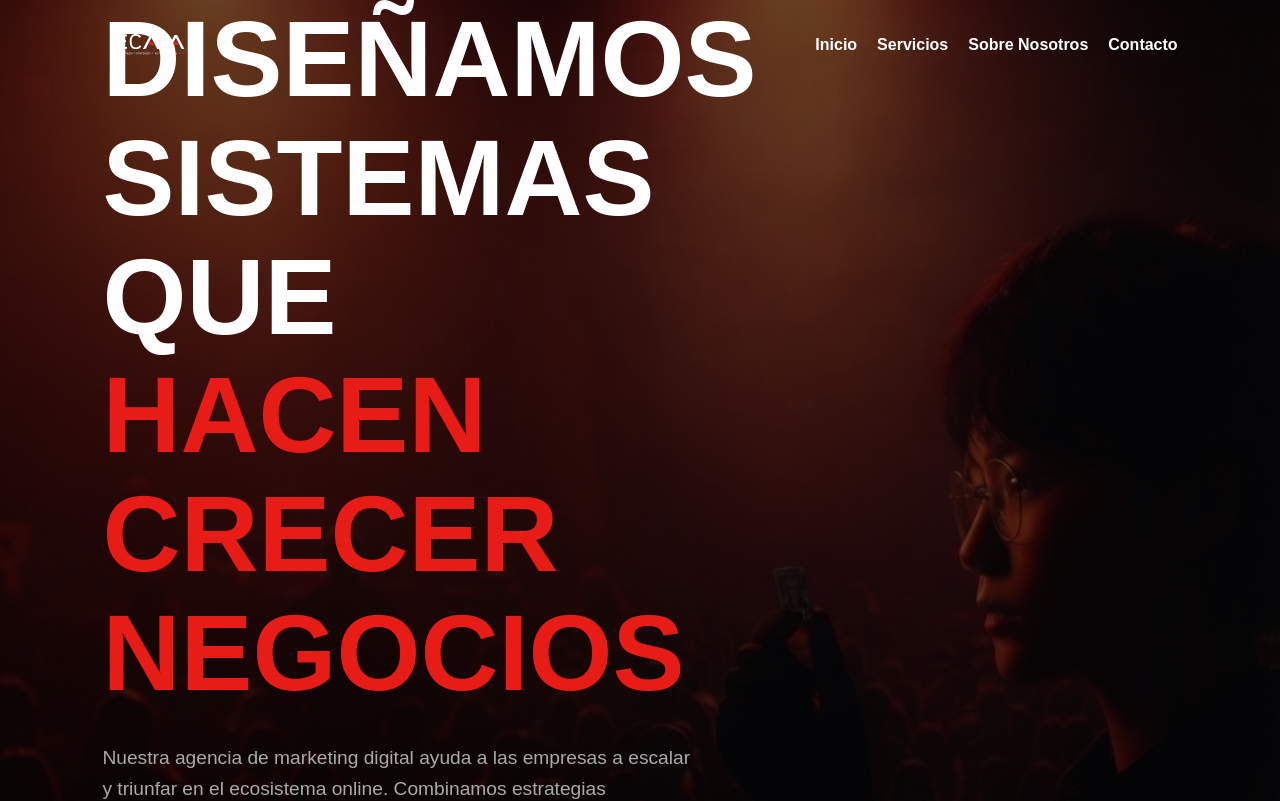
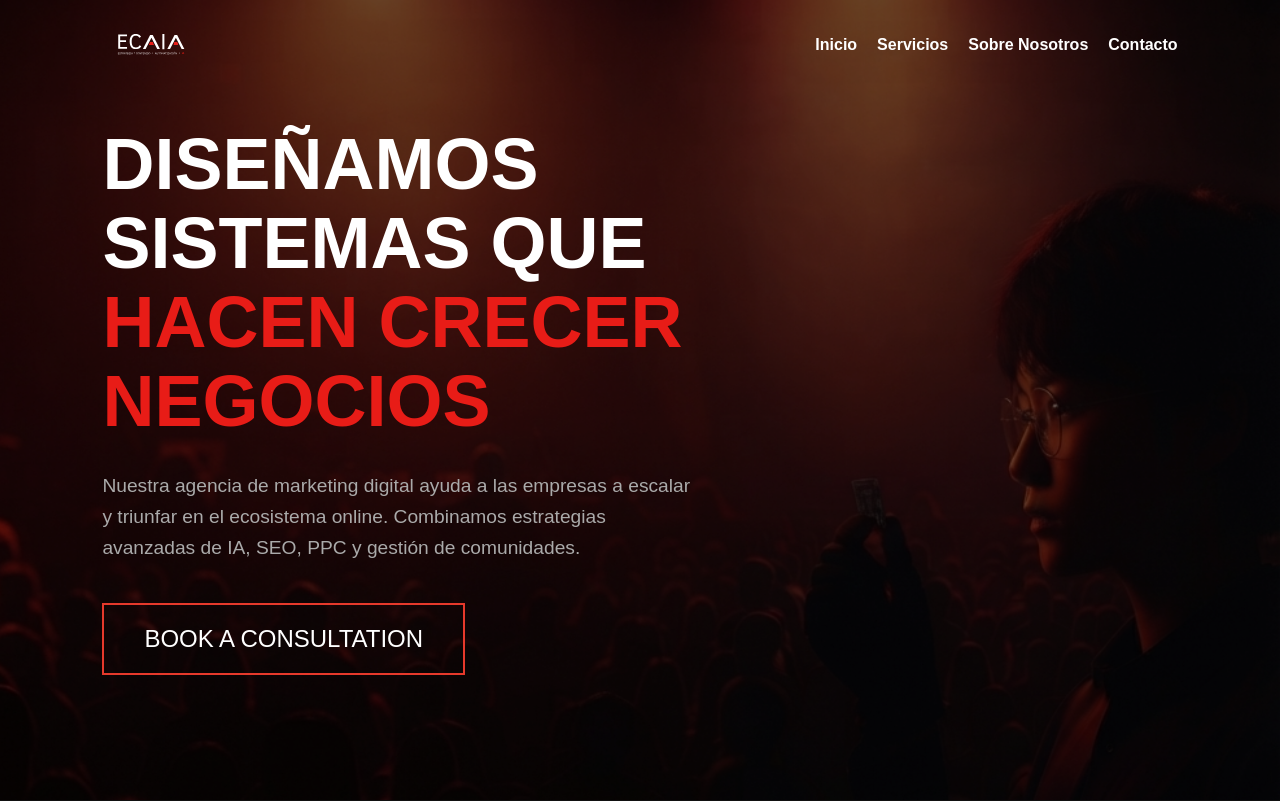
Before and after one commit to zLucky090802/marketing-page, an Angular app: page / in a window 1280 px wide. Shown: the top 801 px of the page. Built offline with nearby package versions, Linux system fonts and the light colour scheme.

Commit message:
Update hero.component.html

```diff
--- a/src/app/features/landing/components/hero/hero.component.html
+++ b/src/app/features/landing/components/hero/hero.component.html
@@ -4,15 +4,11 @@
 
   <div class="container">
     <div class="hero-content">
-      <div class='pixel-font'>
-        <h1>
-        DISEÑAMOS SISTEMAS QUE
-        </h1>
-        <h1 id='red-title'>
-          HACEN CRECER NEGOCIOS
-        </h1>
-      </div>
 
+      <!-- Un solo h1 usando span para el color rojo -->
+      <h1 class="pixel-font">
+        DISEÑAMOS SISTEMAS QUE <span id="red-title">HACEN CRECER NEGOCIOS</span>
+      </h1>
 
       <p class="hero-subtitle">
         Nuestra agencia de marketing digital ayuda a las empresas a escalar y triunfar en el ecosistema online.
```
